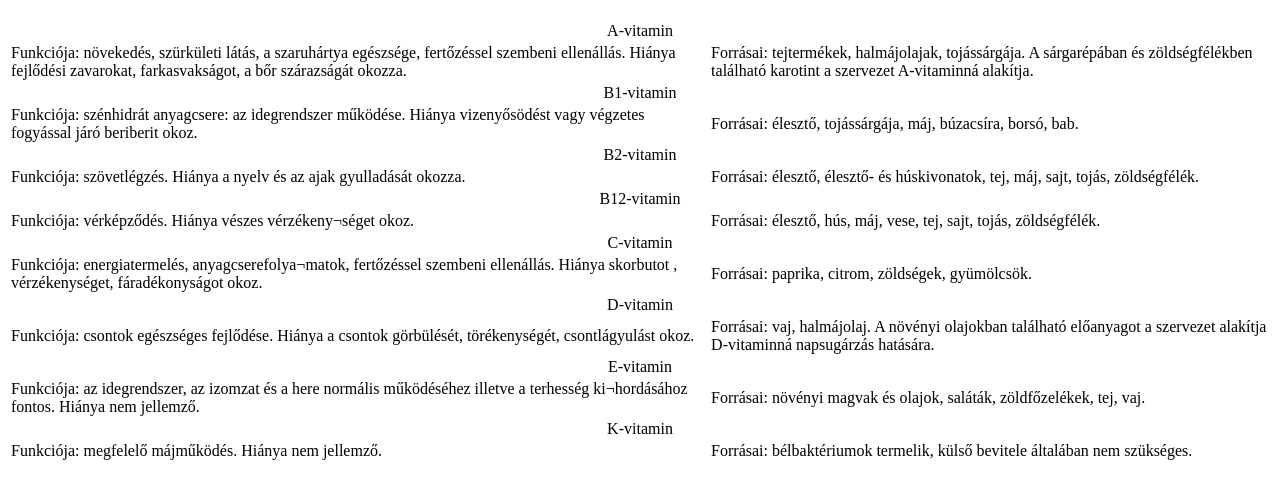
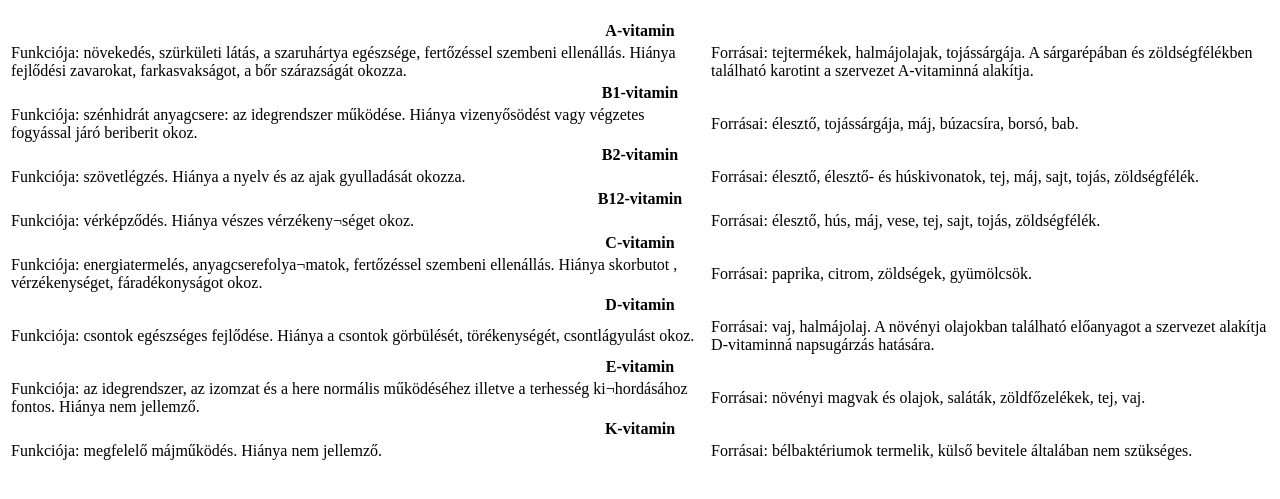
Before and after one commit to BMarci11/BMarci11.github.io, a plain HTML site: page index.html in a window 1280 px wide. Shown: the part 61-560 px from the top of the page. Drawn offline with Linux system fonts and the light colour scheme.

Commit message:
mentes 12

```diff
--- a/index.html
+++ b/index.html
@@ -14,7 +14,7 @@
     <table align="center">
         <tr>
             <td colspan="2" align="center">
-                A-vitamin
+                <b>A-vitamin</b>
             </td>
         </tr>
         <tr>
@@ -27,7 +27,7 @@
         </tr>
         <tr>
             <td colspan="2" align="center">
-                B1-vitamin
+                <b>B1-vitamin</b>
             </td>
         </tr>
         <tr>
@@ -40,7 +40,7 @@
         </tr>
         <tr>
             <td colspan="2" align="center">
-                B2-vitamin
+                <b>B2-vitamin</b>
             </td>
         </tr>
         <tr>
@@ -53,7 +53,7 @@
         </tr>
         <tr>
             <td colspan="2" align="center">
-                B12-vitamin
+                <b>B12-vitamin</b>
             </td>
         </tr>
         <tr>
@@ -66,7 +66,7 @@
         </tr>
         <tr>
             <td colspan="2" align="center">
-                C-vitamin
+                <b>C-vitamin</b>
             </td>
         </tr>
             <td>
@@ -78,7 +78,7 @@
         </tr>
         <tr>
             <td colspan="2" align="center">
-                D-vitamin
+                <b>D-vitamin</b>
             </td>
         </tr>
         <tr>
@@ -91,7 +91,7 @@
         </tr>
         <tr>
             <td colspan="2" align="center">
-                E-vitamin
+                <b>E-vitamin</b>
             </td>
         </tr>
         <tr>
@@ -104,7 +104,7 @@
         </tr>
         <tr>
             <td colspan="2" align="center">
-                K-vitamin
+                <b>K-vitamin</b>
             </td>
         </tr>
         <tr>
```
